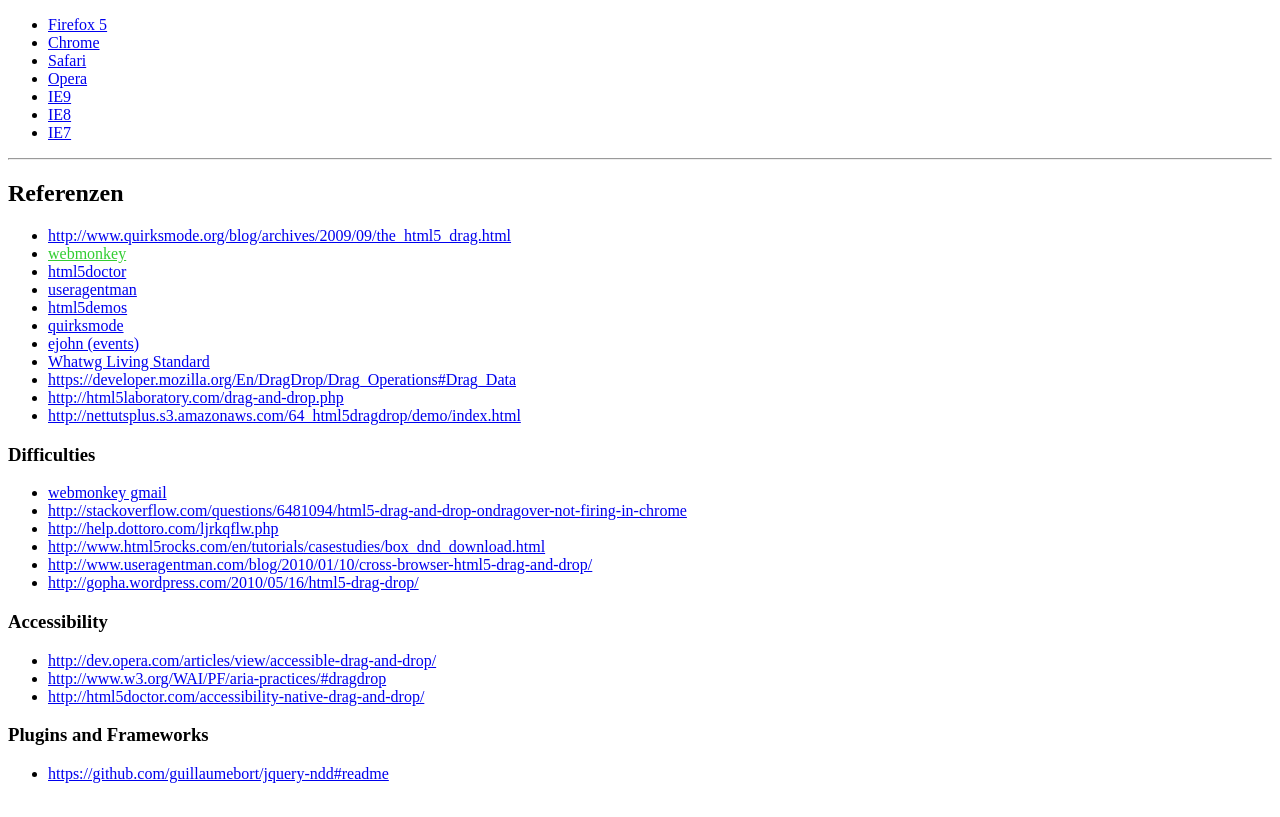
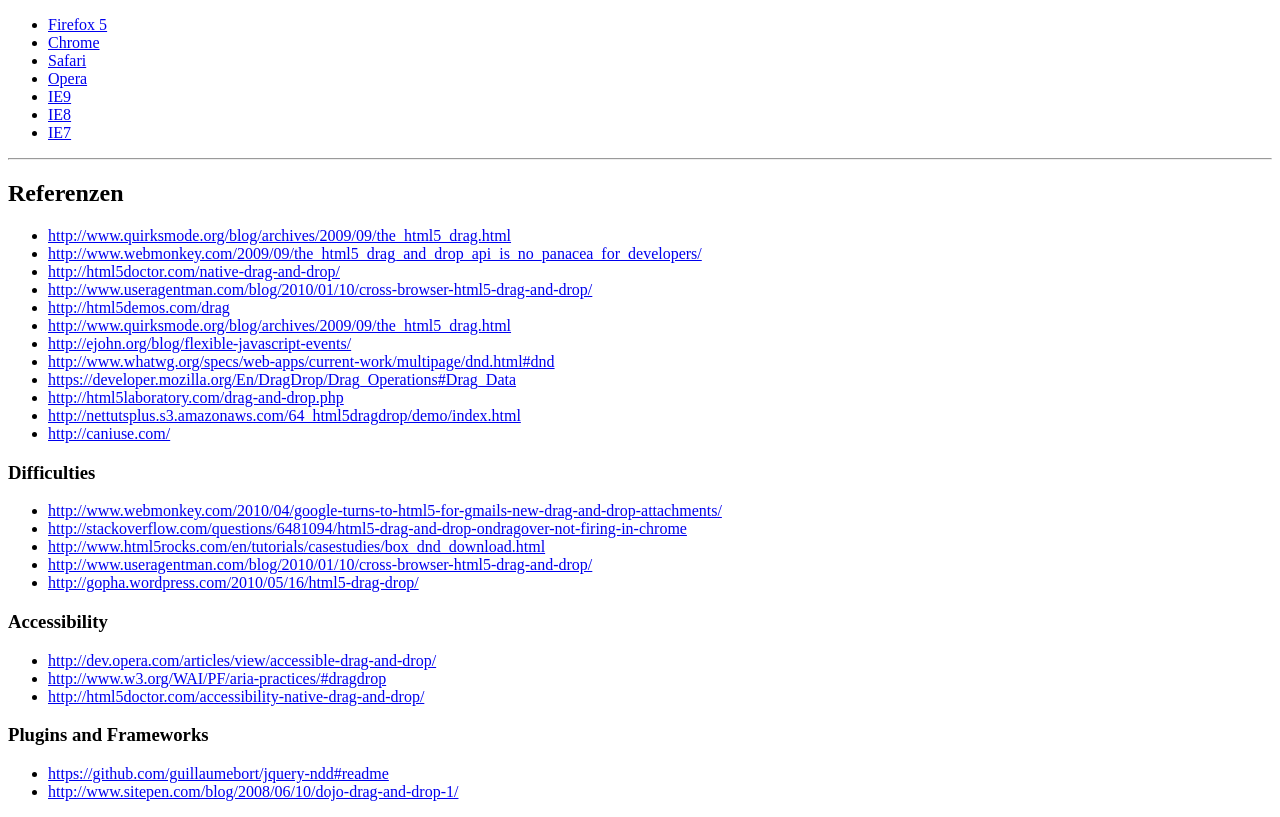
Before and after one commit to tjunghans/DragAndDrop, a PHP site: page / in a window 1280 px wide. Before the commit the page ends 783 px from the top, so only its background shows below. Run offline with PHP 8.4, Linux system fonts and the light colour scheme.

Commit message:
-working on IE

```diff
--- a/public/dnd-chrome.php
+++ b/public/dnd-chrome.php
@@ -71,6 +71,10 @@
                 e.dataTransfer.dropEffect = effect; // set as described on http://help.dottoro.com/ljffjemc.php
                 var data = e.dataTransfer.getData(format);
 
+                if (e.preventDefault) {
+                    e.preventDefault();
+                }
+
                 return false;
 
             });
@@ -78,6 +82,7 @@
             var d1 = document.getElementById('dragme1');
 
             EventUtil.addHandler(d1, 'dragstart', function (e) {
+
                 var data = e.target.getAttribute('data-value');
 
                 e.dataTransfer.setData(format, data);
--- a/public/index.php
+++ b/public/index.php
@@ -24,26 +24,42 @@ function print_link($url) {
         <hr/>
         <h2>Referenzen</h2>
         <ul>
-            <li><?php print_link('http://www.quirksmode.org/blog/archives/2009/09/the_html5_drag.html');?></li>
-            <li><a class="a-read" href="http://www.webmonkey.com/2009/09/the_html5_drag_and_drop_api_is_no_panacea_for_developers/">webmonkey</a>
-            <li><a href="http://html5doctor.com/native-drag-and-drop/">html5doctor</a>
-            <li><a href="http://www.useragentman.com/blog/2010/01/10/cross-browser-html5-drag-and-drop/">useragentman</a>
-            <li><a href="http://html5demos.com/drag">html5demos</a>
-            <li><a href="http://www.quirksmode.org/blog/archives/2009/09/the_html5_drag.html">quirksmode</a>
-            <li><a href="http://ejohn.org/blog/flexible-javascript-events/">ejohn (events)</a>
-            <li><a href="http://www.whatwg.org/specs/web-apps/current-work/multipage/dnd.html#dnd">Whatwg Living Standard</a></li>
-            <li><?php print_link('https://developer.mozilla.org/En/DragDrop/Drag_Operations#Drag_Data');?></li>
-            <li><?php print_link('http://html5laboratory.com/drag-and-drop.php');?></li>
-            <li><?php print_link('http://nettutsplus.s3.amazonaws.com/64_html5dragdrop/demo/index.html');?></li>
+            <?php
+            $acc_link = array();
+            $acc_link[] = 'http://www.quirksmode.org/blog/archives/2009/09/the_html5_drag.html';
+            $acc_link[] = 'http://www.webmonkey.com/2009/09/the_html5_drag_and_drop_api_is_no_panacea_for_developers/';
+            $acc_link[] = 'http://html5doctor.com/native-drag-and-drop/';
+            $acc_link[] = 'http://www.useragentman.com/blog/2010/01/10/cross-browser-html5-drag-and-drop/';
+            $acc_link[] = 'http://html5demos.com/drag';
+            $acc_link[] = 'http://www.quirksmode.org/blog/archives/2009/09/the_html5_drag.html';
+            $acc_link[] = 'http://ejohn.org/blog/flexible-javascript-events/';
+            $acc_link[] = 'http://www.whatwg.org/specs/web-apps/current-work/multipage/dnd.html#dnd';
+            $acc_link[] = 'https://developer.mozilla.org/En/DragDrop/Drag_Operations#Drag_Data';
+            $acc_link[] = 'http://html5laboratory.com/drag-and-drop.php';
+            $acc_link[] = 'http://nettutsplus.s3.amazonaws.com/64_html5dragdrop/demo/index.html';
+            $acc_link[] = 'http://caniuse.com/';
+            foreach($acc_link as $link) {
+                echo '<li>';
+                print_link($link);
+                echo '</li>';
+            }
+            ?>
          </ul>
             <h3>Difficulties</h3>
         <ul>
-            <li><a href="http://www.webmonkey.com/2010/04/google-turns-to-html5-for-gmails-new-drag-and-drop-attachments/">webmonkey gmail</a>
-            <li><?php print_link('http://stackoverflow.com/questions/6481094/html5-drag-and-drop-ondragover-not-firing-in-chrome');?></li>
-            <li><?php print_link('http://help.dottoro.com/ljrkqflw.php');?></li>
-            <li><?php print_link('http://www.html5rocks.com/en/tutorials/casestudies/box_dnd_download.html');?></li>
-            <li><?php print_link('http://www.useragentman.com/blog/2010/01/10/cross-browser-html5-drag-and-drop/');?></li>
-            <li><?php print_link('http://gopha.wordpress.com/2010/05/16/html5-drag-drop/');?></li>
+            <?php
+            $acc_link = array();
+            $acc_link[] = 'http://www.webmonkey.com/2010/04/google-turns-to-html5-for-gmails-new-drag-and-drop-attachments/';
+            $acc_link[] = 'http://stackoverflow.com/questions/6481094/html5-drag-and-drop-ondragover-not-firing-in-chrome';
+            $acc_link[] = 'http://www.html5rocks.com/en/tutorials/casestudies/box_dnd_download.html';
+            $acc_link[] = 'http://www.useragentman.com/blog/2010/01/10/cross-browser-html5-drag-and-drop/';
+            $acc_link[] = 'http://gopha.wordpress.com/2010/05/16/html5-drag-drop/';
+            foreach($acc_link as $link) {
+                echo '<li>';
+                print_link($link);
+                echo '</li>';
+            }
+            ?>
         </ul>
         <h3>Accessibility</h3>
         <ul>
@@ -64,6 +80,7 @@ function print_link($url) {
             <?php
             $acc_link = array();
             $acc_link[] = 'https://github.com/guillaumebort/jquery-ndd#readme';
+            $acc_link[] = 'http://www.sitepen.com/blog/2008/06/10/dojo-drag-and-drop-1/';
             foreach($acc_link as $link) {
                 echo '<li>';
                 print_link($link);
```
Also changed, not shown: public/dnd-ie7.php (+13 -6 lines), public/javascripts/EventUtil.js (+18 -2 lines), public/javascripts/SimpleLogger.js (added, +31 -0 lines).
